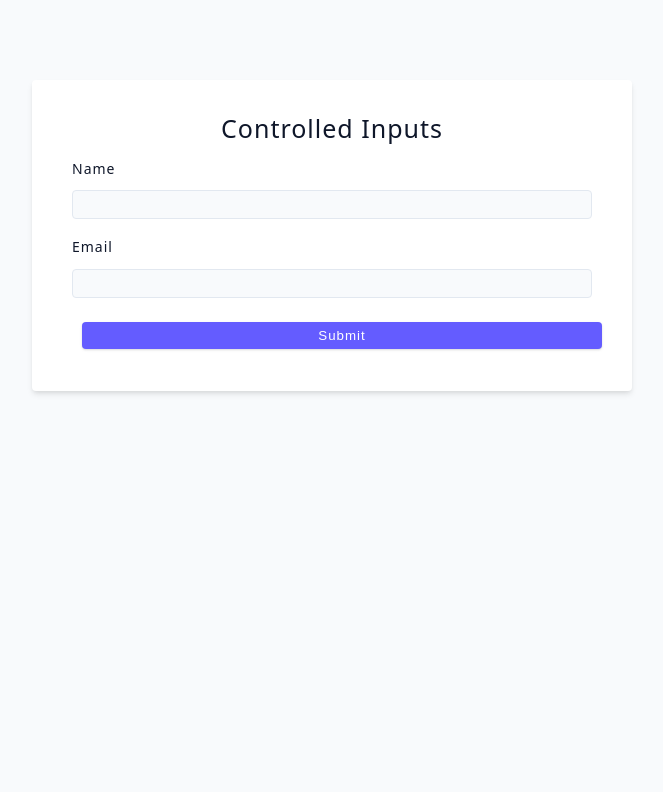
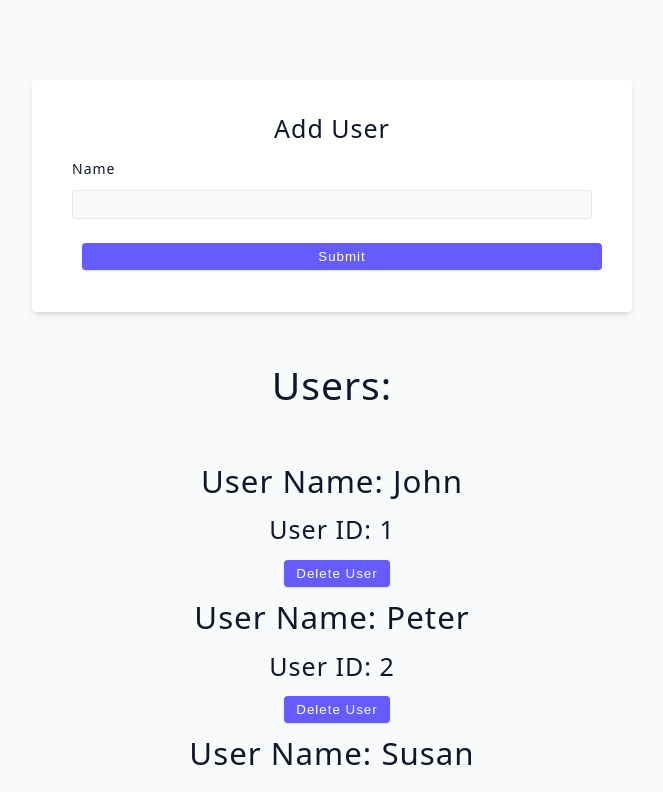
Before and after one commit to ivansemashko/ReactJSCA, a React (Vite) app in the folder 3-advanced-react/: page / in a window 1280 px wide. Shown: the top 792 px of the page, without its empty margins (308-971 px from the left). Built offline with nearby package versions, Linux system fonts and the light colour scheme.

Commit message:
Update: Challenge

```diff
--- a/3-advanced-react/src/App.jsx
+++ b/3-advanced-react/src/App.jsx
@@ -1,4 +1,4 @@
-import Started from './tutorial/06-forms/starter/01-controlled-inputs'
+import Started from './tutorial/06-forms/starter/02-user-challenge'
 function App() {
   return (
     <div className="container">
--- a/3-advanced-react/src/tutorial/06-forms/starter/02-user-challenge.jsx
+++ b/3-advanced-react/src/tutorial/06-forms/starter/02-user-challenge.jsx
@@ -1,21 +1,76 @@
+import { useState } from 'react'
+import { data } from '../../../data'
+
 const UserChallenge = () => {
+  const [name, setName] = useState('')
+  const [users, setUsers] = useState(data)
+
+  const handleSubmit = (e) => {
+    e.preventDefault()
+    if (!name) {
+      alert('Enter name!')
+      return
+    }
+    // ! Плохо так делать, но сделано это исключительно ради облегчения(экономии времени) кода задачи
+    const generateRandomId = () => {
+      return Math.floor(Math.random() * Number.MAX_SAFE_INTEGER)
+    }
+
+    addUser(name, generateRandomId())
+    console.log(users)
+    setName('')
+  }
+
+  const addUser = (name, id) => {
+    setUsers(() => [...users, { id: id, name: name }])
+  }
+
+  const deleteUser = (id) => {
+    setUsers((prevUsers) => prevUsers.filter((user) => user.id !== id))
+  }
+  // !Incorrect code
+  // const renameUser = (id) => {
+  //   setUsers((prevUsers) => prevUsers.filter((user) => user.id !== id))
+  //   setUsers((prevUsers) => [...prevUsers, { id: id, name: name }])
+  // }
+
   return (
     <div>
-      <form className='form'>
+      <form className="form" onSubmit={handleSubmit}>
         <h4>Add User</h4>
-        <div className='form-row'>
-          <label htmlFor='name' className='form-label'>
+        <div className="form-row">
+          <label htmlFor="name" className="form-label">
             name
           </label>
-          <input type='text' className='form-input' id='name' />
+          <input
+            type="text"
+            className="form-input"
+            id="name"
+            value={name}
+            onChange={(e) => setName(e.target.value)}
+          />
         </div>
 
-        <button type='submit' className='btn btn-block'>
+        <button type="submit" className="btn btn-block">
           submit
         </button>
       </form>
-      {/* render users below */}
+      <h2 style={{ marginBottom: '50px' }}>Users:</h2>
+      {users.map((user) => {
+        return (
+          <div key={user.id}>
+            <h3>User name: {user.name}</h3>
+            <h4>User ID: {user.id}</h4>
+            <button className="btn" onClick={() => deleteUser(user.id)}>
+              Delete user
+            </button>
+            {/* <button className="btn" onClick={() => renameUser(user.id)}>
+              Change username
+            </button> */}
+          </div>
+        )
+      })}
     </div>
-  );
-};
-export default UserChallenge;
+  )
+}
+export default UserChallenge
```
